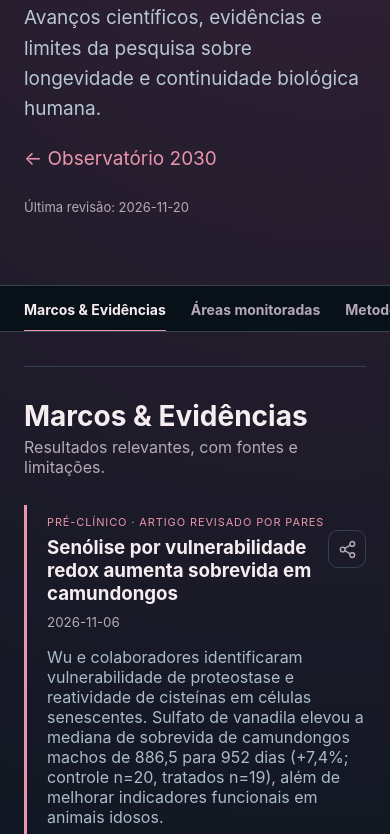
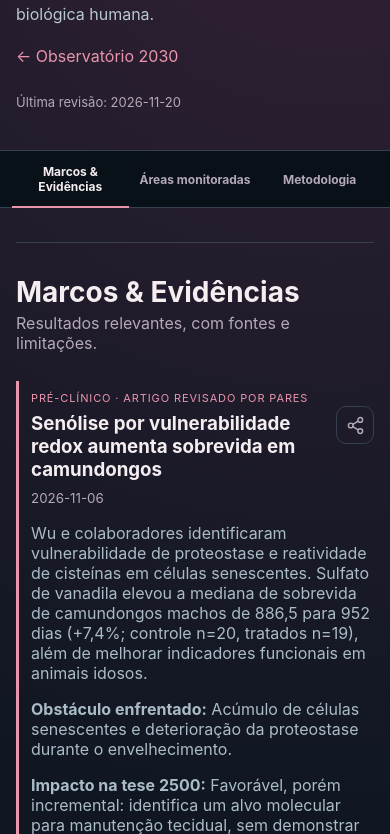
Before and after one commit to JJDSNT/observatorio-2030, a plain HTML site: page saude/index.html in a window 390 px wide. Shown: the part 199-1033 px from the top of the page. Drawn offline with Linux system fonts and the light colour scheme.

Commit message:
saude: exibir tres abas em grade responsiva no mobile

```diff
--- a/saude/style.css
+++ b/saude/style.css
@@ -1 +1,38 @@
 :root{--bg:#101722;--panel:#1a2431;--line:#354051;--text:#f5edf0;--muted:#b5a9b7;--accent:#e995ac;--accent2:#bda4ff}body{background:radial-gradient(circle at 85% 0,#332135 0,transparent 36%),var(--bg)}.back-link,footer a{color:var(--accent);text-decoration:none}.methodology{max-width:760px;line-height:1.8;color:#c8c3ce;margin-bottom:90px}.event-heading{display:flex;align-items:flex-start;justify-content:space-between;gap:12px}.event-heading h3{flex:1;min-width:0}.event-share{flex:none;display:inline-flex;align-items:center;justify-content:center;width:38px;height:38px;padding:0;border:1px solid var(--line);border-radius:10px;background:transparent;color:var(--muted);cursor:pointer}.event-share:hover{color:var(--accent);border-color:var(--accent)}.event-share:focus-visible{outline:2px solid var(--accent2);outline-offset:2px}.share-status{color:var(--accent);font-size:13px}.share-status:empty{display:none}.event{scroll-margin-top:90px}.event.targeted{border-left-color:var(--accent2);background:linear-gradient(90deg,rgba(189,164,255,.12),transparent 80%)}
+
+/* Navegação própria da Saúde: todas as abas visíveis em telas pequenas. */
+@media (max-width: 650px) {
+  .nav-shell { overflow-x: visible; }
+  .nav-shell nav {
+    display: grid;
+    grid-template-columns: repeat(3, minmax(0, 1fr));
+    width: 100%;
+    min-width: 0;
+    gap: 8px;
+    padding: 0 12px;
+  }
+  .nav-shell nav a {
+    min-width: 0;
+    white-space: normal;
+    overflow-wrap: break-word;
+    text-align: center;
+    display: flex;
+    align-items: center;
+    justify-content: center;
+    min-height: 56px;
+    padding: 10px 2px;
+    font-size: 12px;
+    line-height: 1.25;
+  }
+  header, main, footer { padding-left: 16px; padding-right: 16px; }
+  header { padding-bottom: 40px; }
+  header > p:not(.pwa-status) { font-size: 16px; }
+  h1 { font-size: clamp(38px, 10vw, 60px); overflow-wrap: anywhere; }
+  .event { padding-left: 12px; }
+  .event h3 { overflow-wrap: anywhere; }
+  .event p, .methodology { overflow-wrap: anywhere; }
+}
+@media (max-width: 360px) {
+  .nav-shell nav { gap: 4px; padding: 0 8px; }
+  .nav-shell nav a { font-size: 11px; }
+}
```
